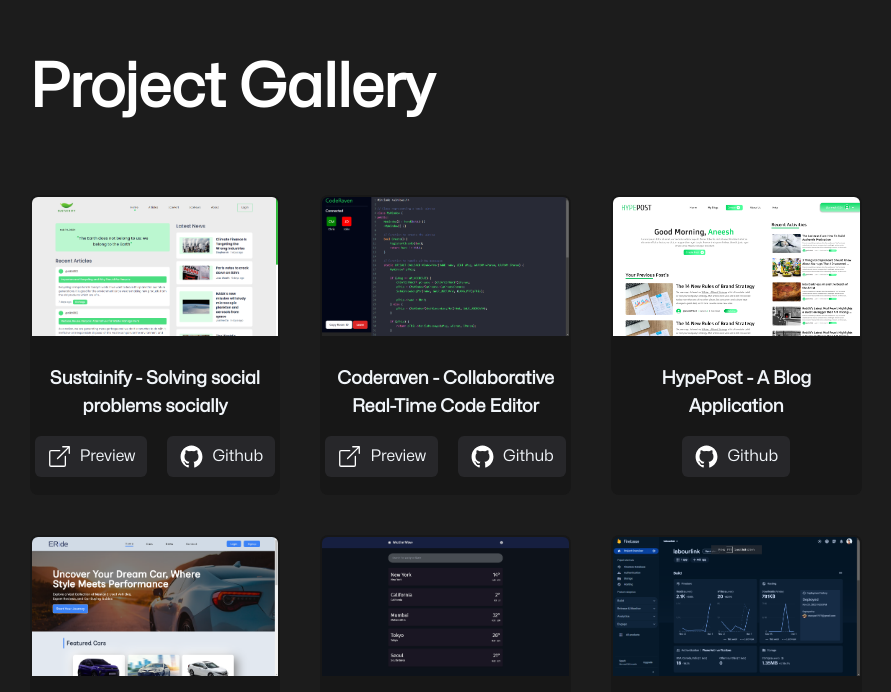
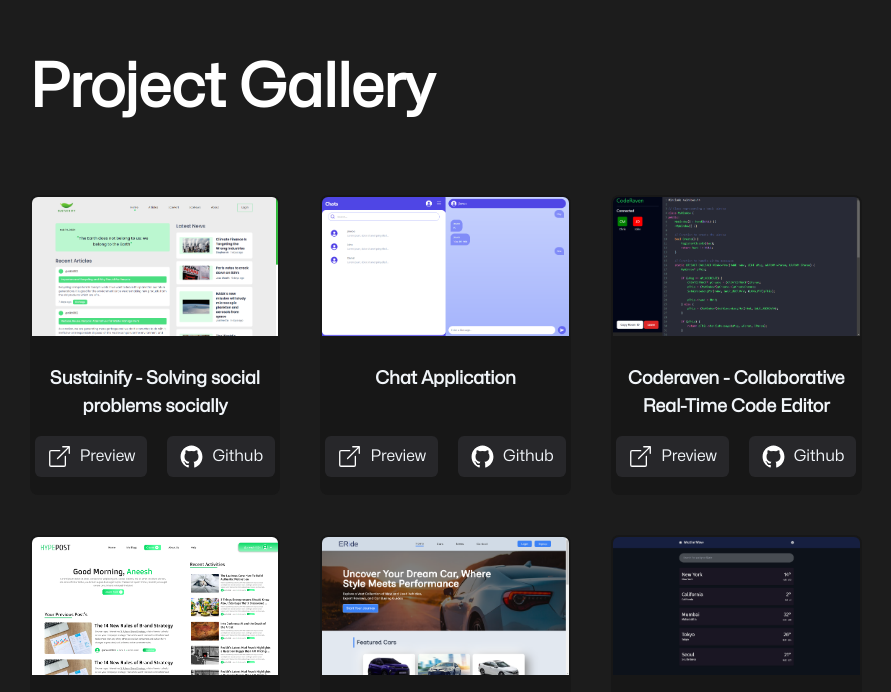
Before and after one commit to aneeshsharma72067/new-portfolio, a Vue app: page / in a window 1280 px wide. Shown: the part 2354-3046 px from the top of the page, without its empty margins (188-1079 px from the left). Built offline with nearby package versions, Linux system fonts and the light colour scheme; some icons are missing.

Commit message:
New Project: Chat App

```diff
--- a/src/components/Projects.vue
+++ b/src/components/Projects.vue
@@ -8,6 +8,11 @@
         description="Sustainify empowers users to connect, share environmental concerns, and collaborate on cleanup efforts through image-based awareness campaigns. "
         repoUrl="https://github.com/aneeshsharma72067/sustainify.git"
         previewUrl="https://sustainify-web.netlify.app/" />
+       <ProjectComponent imageName="chat.png" projectName="Chat Application"
+        description="A fully mobile responsive Chat Application with end to end encryption built with modern Javascript framework Sveltekit and Firebase"
+        repoUrl="https://github.com/aneeshsharma72067/gengo-chat"
+        previewUrl="https://gengo-chat.netlify.app"
+         />
       <ProjectComponent imageName="coderaven.png" projectName="Coderaven - Collaborative Real-Time Code Editor"
         description="Coderaven enables real-time collaborative coding with multiple users editing projects simultaneously in a web-based environment."
         repoUrl="https://github.com/aneeshsharma72067/coderaven-with-js" previewUrl="https://coderaven.onrender.com/" />
@@ -23,6 +28,7 @@
       <ProjectComponent imageName="labour-link.png" projectName="LabourLink - A Job Portal for Labours"
         description="LabourLink is user-friendly platform for laborers to find work, built with React.js, Vite, TailwindCSS and Firebase"
         repoUrl="https://github.com/aneeshsharma72067/labourlink-dupe.git" />
+
 
     </div>
     <div class="small-projects">
```
Also changed, not shown: src/assets/images/chat.png (added).
